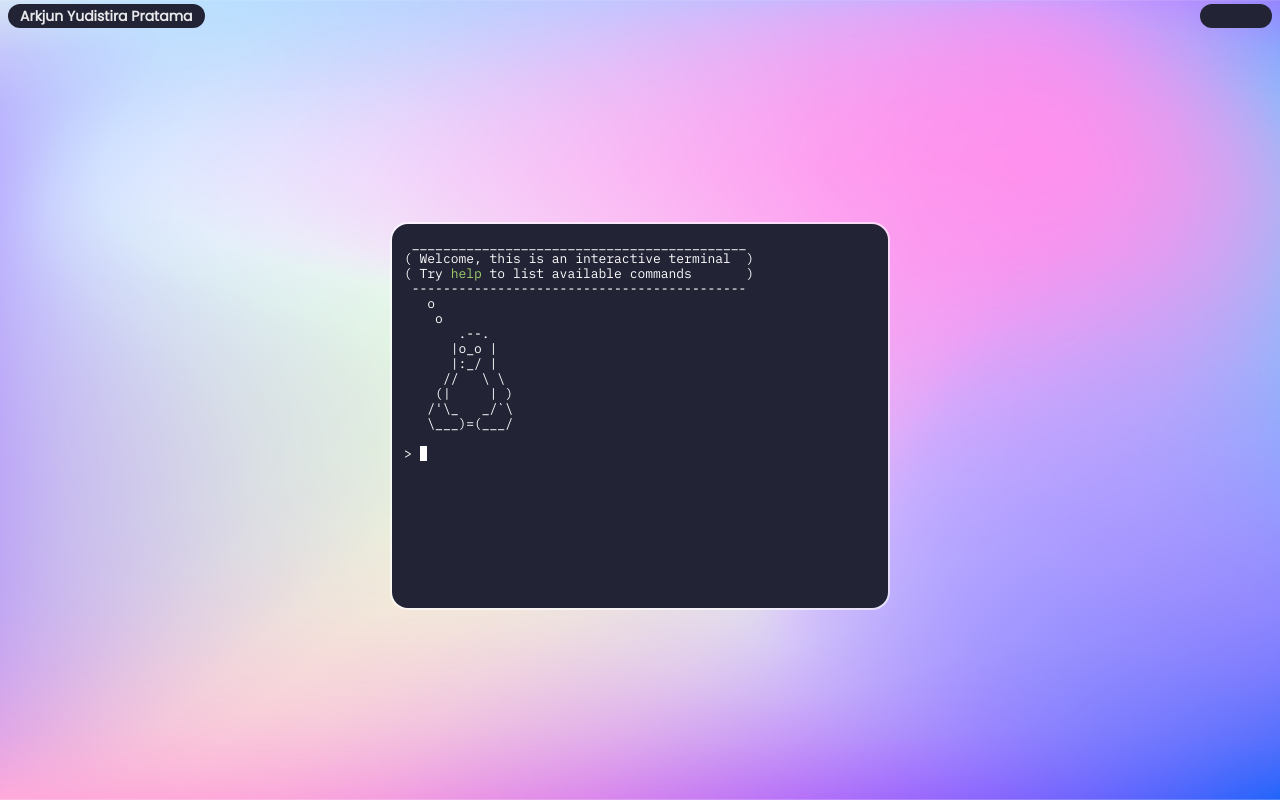
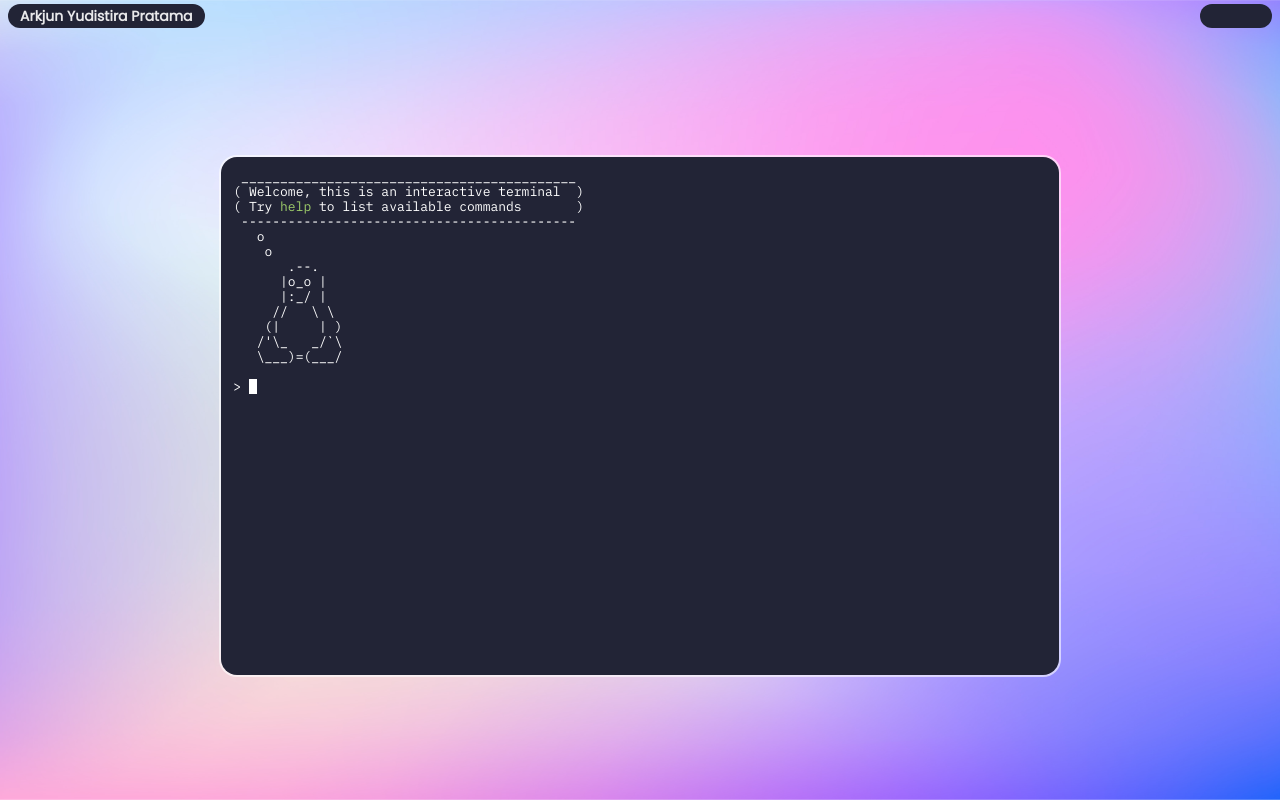
Before and after one commit to ArkjuniorK/personal-website, a React (Vite) app: page / in a window 1280 px wide. Built offline with nearby package versions, Linux system fonts and the light colour scheme; some icons are missing.

Commit message:
style: increase size of terminal in xl screen

```diff
--- a/src/components/Terminal.tsx
+++ b/src/components/Terminal.tsx
@@ -87,7 +87,7 @@ function TerminalWindow() {
   }, []);
 
   return (
-    <section className="relative w-full lg:w-2/3 xl:w-2/5 h-full lg:h-3/6 xl:h-1/2 p-2 z-20 lg:mx-auto lg:my-auto transition-all ease-in-out duration-500">
+    <section className="relative w-full lg:w-2/3 xl:w-2/3 h-full lg:h-3/6 xl:h-2/3 p-2 z-20 lg:mx-auto lg:my-auto transition-all ease-in-out duration-500">
       <div className="bg-dark relative h-full w-full rounded-2xl  ring-2 ring-white/60 text-black dark:text-white p-3 animate__animated animate__fadeInDown animate__delay-1s">
         <div ref={termRef} className="w-full h-full text-black"></div>
       </div>
```
